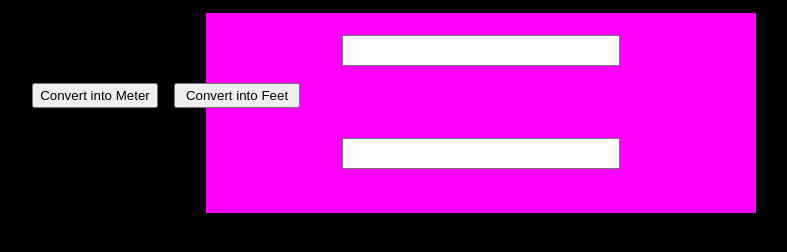
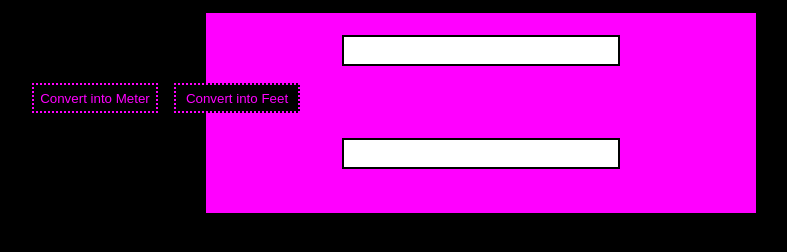
Before and after one commit to Thuotracy/height-converter, a plain HTML site: page index.html in a window 1280 px wide. Shown: the whole page, without its empty margins (159-946 px from the left). Drawn offline with Linux system fonts and the light colour scheme.

Commit message:
modified the input an d output fields

```diff
--- a/style.css
+++ b/style.css
@@ -21,10 +21,11 @@ html{
     grid-column-end: 4;
     justify-self: center;
     align-self: center;
+    border: 2px solid black;
 }
 
 #meter{
-    height: 25px;
+    height: 30px;
     width: 126px;
     grid-column-start: 2;
     grid-column-end: 3;
@@ -32,15 +33,21 @@ html{
     grid-row-end: 2;
     position: relative;
     left: 13px;
+    color: fuchsia;
+    background-color: black;
+    border: 2px dotted fuchsia;
 }
 
 #feet{
-    height: 25px;
+    height: 30px;
     width: 126px;
     grid-column-start: 3;
     grid-column-end: 4;
     grid-row-start: 2;
     grid-row-end: 2;
+    color: fuchsia;
+    background-color: black;
+    border: 2px dotted fuchsia;
 }
 
 #btn1{
@@ -72,4 +79,5 @@ html{
     grid-row-end: 3;
     justify-self: center;
     /* align-self: center; */
+    border: 2px solid black;
 }
```
